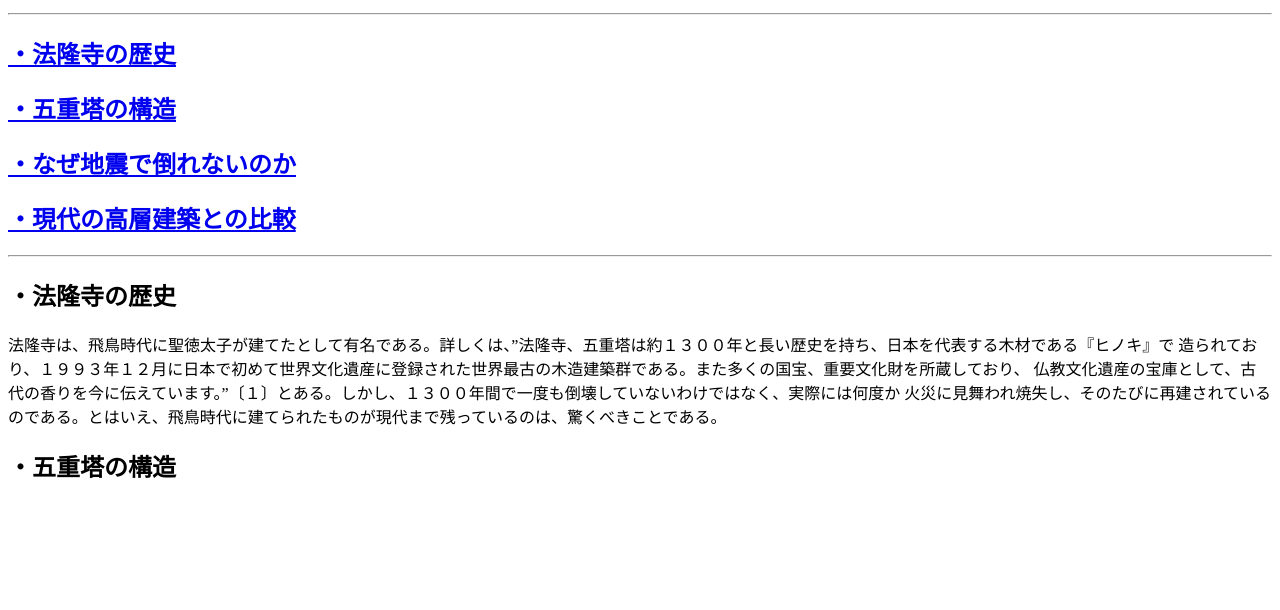
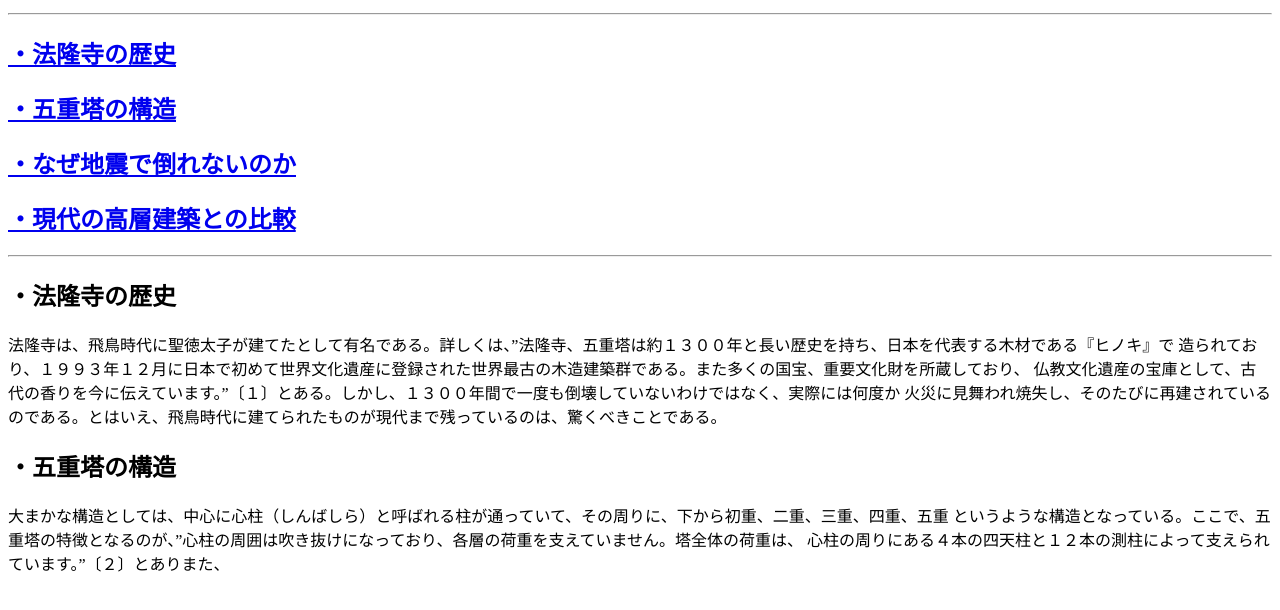
Before and after one commit to shosukeono/shosukeono.github.io, a plain HTML site: page cl2020.html in a window 1280 px wide. Shown: the part 126-736 px from the top of the page. Drawn offline with Linux system fonts and the light colour scheme.

Commit message:
Update cl2020.html

```diff
--- a/cl2020.html
+++ b/cl2020.html
@@ -23,7 +23,11 @@
     火災に見舞われ焼失し、そのたびに再建されているのである。とはいえ、飛鳥時代に建てられたものが現代まで残っているのは、驚くべきことである。
 
   <p> <h2> <a name="kouzou"> ・五重塔の構造 </a> </h2>
-  <p>
+  <p>大まかな構造としては、中心に心柱（しんばしら）と呼ばれる柱が通っていて、その周りに、下から初重、二重、三重、四重、五重
+    というような構造となっている。ここで、五重塔の特徴となるのが、”心柱の周囲は吹き抜けになっており、各層の荷重を支えていません。塔全体の荷重は、
+    心柱の周りにある４本の四天柱と１２本の測柱によって支えられています。”〔２〕とありまた、
+
+
 
 
 
```
